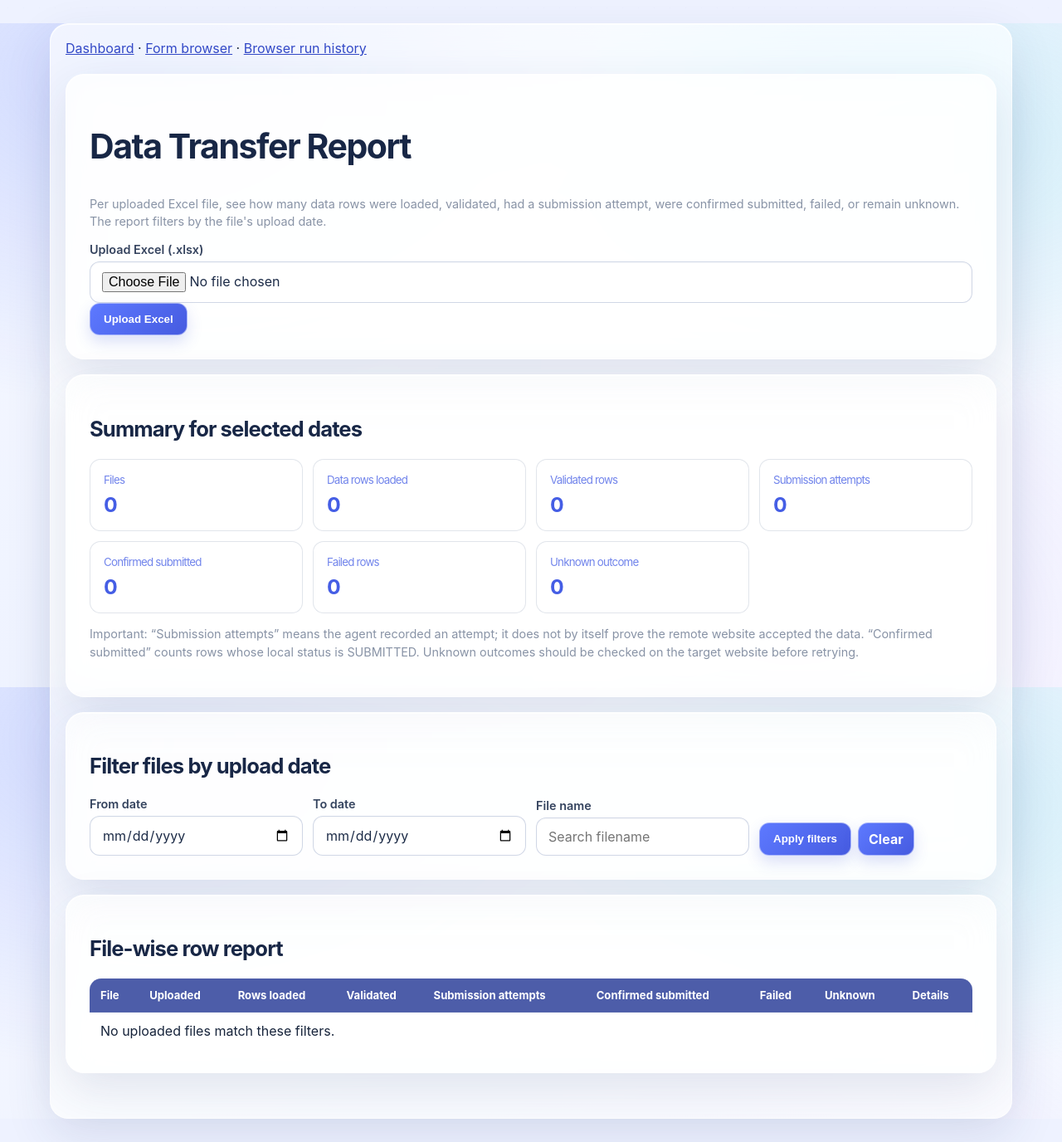
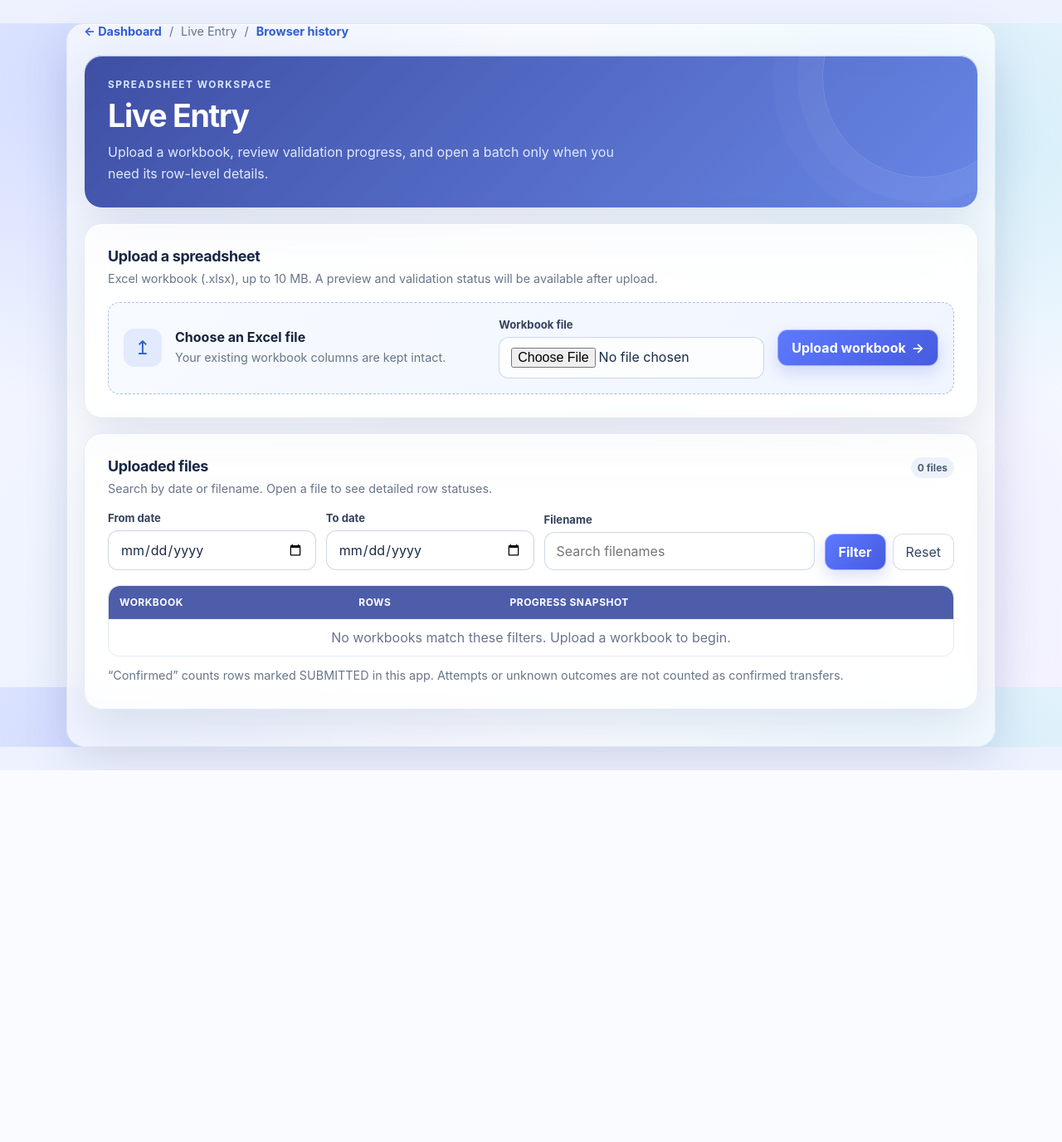
Before and after one commit to HERRY2DEV-ss/LocalSurveyTestAgent, a Flask app: page /live-entry in a window 1280 px wide. Shown: the whole page at 83% size. After the commit the page ends 928 px from the top, so only its background shows below. Run offline with Flask 3, Linux system fonts and the light colour scheme; the visitor is signed in with stand-in values (Sample User, id 1); data that the repository does not hold is empty; some libraries are stand-ins or nearby versions.

Commit message:
Polish Live Entry upload and batch list UI

```diff
--- a/templates/live_entry.html
+++ b/templates/live_entry.html
@@ -3,85 +3,103 @@
 <head>
   <meta charset="utf-8">
   <meta name="viewport" content="width=device-width, initial-scale=1">
-  <title>Live Entry · Data Transfer Report</title>
+  <title>Live Entry · Data Transfer</title>
   <link rel="stylesheet" href="{{ url_for('static', filename='glass.css') }}">
   <style>
-    .page{max-width:1240px;margin:28px auto;padding:0 18px 36px}
-    .panel{margin:18px 0;padding:22px;border-radius:16px}
-    .filters{display:grid;grid-template-columns:repeat(4,minmax(150px,1fr));gap:12px;align-items:end}
-    label{display:block;font-size:.9rem;font-weight:600;margin-bottom:6px}
-    input{box-sizing:border-box;width:100%;min-height:42px;padding:10px;border:1px solid #cbd5e1;border-radius:9px;font:inherit}
-    .actions{display:flex;gap:8px;flex-wrap:wrap}
-    .stats{display:grid;grid-template-columns:repeat(4,minmax(130px,1fr));gap:12px}
-    .stat{padding:16px;border:1px solid rgba(148,163,184,.28);border-radius:13px;background:rgba(255,255,255,.48)}
-    .stat small{display:block;opacity:.76;margin-bottom:7px}
-    .stat strong{font-size:1.55rem;overflow-wrap:anywhere}
-    .table-wrap{overflow-x:auto}
-    table{width:100%;border-collapse:collapse;min-width:850px}
-    th,td{text-align:left;padding:12px;border-bottom:1px solid rgba(148,163,184,.3);vertical-align:top}
-    th{font-size:.82rem;white-space:nowrap}
-    .muted{opacity:.76;font-size:.9rem;line-height:1.5}
-    .btn{display:inline-block;padding:9px 12px;border-radius:9px;text-decoration:none}
-    @media(max-width:760px){.filters,.stats{grid-template-columns:repeat(2,minmax(0,1fr))}.page{margin-top:14px}.panel{padding:15px}}
-    @media(max-width:440px){.filters,.stats{grid-template-columns:1fr}}
+    :root{--ink:#18243a;--muted:#68758a;--line:#e3eaf4;--blue:#315fce;--pale:#f3f7ff}
+    body{color:var(--ink)}
+    .page{max-width:1120px;margin:28px auto;padding:0 20px 44px}
+    .navline{display:flex;gap:9px;flex-wrap:wrap;align-items:center;margin-bottom:20px;font-size:.9rem;color:var(--muted)}
+    .navline a{color:#315fce;text-decoration:none;font-weight:650}
+    .hero{position:relative;overflow:hidden;padding:28px;border-radius:22px;background:linear-gradient(125deg,#142d50,#315fce 72%,#7c8ee8);color:#fff;box-shadow:0 18px 40px #24477b24}
+    .hero:after{content:"";position:absolute;width:240px;height:240px;border:1px solid #ffffff24;border-radius:50%;right:-55px;top:-95px;box-shadow:0 0 0 30px #ffffff08,0 0 0 60px #ffffff06}
+    .hero .eyebrow{font-size:.74rem;font-weight:750;letter-spacing:.13em;text-transform:uppercase;color:#d8e5ff}
+    .hero h1{font-size:clamp(1.7rem,3vw,2.35rem);letter-spacing:-.035em;line-height:1.12;margin:10px 0}
+    .hero p{max-width:650px;color:#e1eaff;line-height:1.6;margin:0}
+    .panel{background:rgba(255,255,255,.88);border:1px solid #e0e8f3;border-radius:18px;padding:22px;box-shadow:0 8px 26px #18345b0a;margin-top:18px}
+    .section-head{display:flex;justify-content:space-between;align-items:flex-start;gap:14px;margin-bottom:16px}
+    h2{font-size:1.12rem;letter-spacing:-.02em;margin:0 0 6px}
+    .muted{font-size:.9rem;color:var(--muted);line-height:1.55;margin:0}
+    .upload-box{display:flex;align-items:center;gap:16px;padding:18px;border:1px dashed #a9bee2;border-radius:14px;background:linear-gradient(120deg,#f7faff,#f0f5ff);flex-wrap:wrap}
+    .upload-icon{width:46px;height:46px;flex:0 0 46px;border-radius:13px;background:#e1eaff;color:#315fce;display:grid;place-items:center;font-size:23px}
+    .upload-copy{flex:1;min-width:180px}
+    .upload-copy strong{display:block;margin-bottom:4px}
+    input{box-sizing:border-box;width:100%;min-height:42px;padding:10px 12px;border:1px solid #cbd6e6;border-radius:10px;background:#fff;color:var(--ink);font:inherit}
+    input:focus{outline:3px solid #cbdcff;border-color:#6f91e8}
+    label{display:block;font-size:.82rem;font-weight:700;margin:0 0 7px}
+    .file-input{max-width:320px}
+    button,.btn{display:inline-flex;justify-content:center;align-items:center;gap:7px;border:0;border-radius:10px;padding:11px 15px;background:linear-gradient(120deg,#315fce,#594ed0);color:#fff;font-weight:700;font:inherit;text-decoration:none;cursor:pointer;white-space:nowrap}
+    .btn.secondary{background:#edf2fb;color:#2a477a;border:1px solid #dbe5f5}
+    .filters{display:grid;grid-template-columns:1fr 1fr 1.3fr auto;gap:12px;align-items:end}
+    .filter-actions{display:flex;gap:8px}
+    .table-wrap{overflow-x:auto;border:1px solid var(--line);border-radius:13px}
+    table{width:100%;border-collapse:collapse;min-width:650px;background:#fff}
+    th,td{text-align:left;padding:14px 15px;border-bottom:1px solid #edf1f7;vertical-align:middle}
+    th{font-size:.75rem;letter-spacing:.04em;text-transform:uppercase;color:#69778d;background:#f7f9fd;white-space:nowrap}
+    tbody tr:last-child td{border-bottom:0}
+    tbody tr:hover{background:#f9fbff}
+    .filename{font-weight:700;overflow-wrap:anywhere;max-width:320px}
+    .subline{display:block;color:var(--muted);font-size:.78rem;font-weight:400;margin-top:4px}
+    .number{font-weight:750;font-variant-numeric:tabular-nums}
+    .statusline{display:flex;gap:5px;flex-wrap:wrap}
+    .chip{display:inline-block;padding:5px 8px;border-radius:20px;font-size:.75rem;font-weight:700;background:#edf2fa;color:#4c5d76}
+    .chip.good{background:#e1f6ea;color:#177044}.chip.bad{background:#fff0e8;color:#a44a22}.chip.unknown{background:#fff5d8;color:#855e05}
+    .open-link{font-weight:750;color:#315fce;text-decoration:none;white-space:nowrap}
+    .empty{padding:28px;text-align:center;color:var(--muted)}
+    .flash{padding:12px 14px;background:#fff4dc;border:1px solid #f2dda3;border-radius:12px}
+    @media(max-width:780px){.page{margin:16px auto;padding:0 13px 30px}.hero{padding:22px}.panel{padding:16px}.filters{grid-template-columns:1fr 1fr}.filter-actions{grid-column:1/-1}.upload-box{align-items:flex-start}}
+    @media(max-width:460px){.filters{grid-template-columns:1fr}.filter-actions{grid-column:auto}.file-input{max-width:none}.upload-box button{width:100%}.section-head{display:block}.section-head .btn{margin-top:10px}}
   </style>
 </head>
 <body>
 <main class="page">
-  <p><a href="/">Dashboard</a> · <a href="/automation">Form browser</a> · <a href="/history">Browser run history</a></p>
+  <nav class="navline"><a href="/">← Dashboard</a><span>/</span><span>Live Entry</span><span>/</span><a href="/history">Browser history</a></nav>
+  <header class="hero">
+    <div class="eyebrow">Spreadsheet workspace</div>
+    <h1>Live Entry</h1>
+    <p>Upload a workbook, review validation progress, and open a batch only when you need its row-level details.</p>
+  </header>
+
+  {% with messages = get_flashed_messages() %}{% for message in messages %}<p class="flash" role="alert">{{ message }}</p>{% endfor %}{% endwith %}
+
   <section class="panel">
-    <h1>Data Transfer Report</h1>
-    <p class="muted">Per uploaded Excel file, see how many data rows were loaded, validated, had a submission attempt, were confirmed submitted, failed, or remain unknown. The report filters by the file's upload date.</p>
+    <div class="section-head"><div><h2>Upload a spreadsheet</h2><p class="muted">Excel workbook (.xlsx), up to 10 MB. A preview and validation status will be available after upload.</p></div></div>
     <form method="post" action="{{ url_for('live_batches.upload') }}" enctype="multipart/form-data">
       <input type="hidden" name="csrf_token" value="{{ csrf_token() }}">
-      <label for="workbook">Upload Excel (.xlsx)</label>
-      <input id="workbook" type="file" name="workbook" accept=".xlsx" required>
-      <button type="submit">Upload Excel</button>
+      <div class="upload-box">
+        <div class="upload-icon" aria-hidden="true">↥</div>
+        <div class="upload-copy"><strong>Choose an Excel file</strong><span class="muted">Your existing workbook columns are kept intact.</span></div>
+        <div class="file-input"><label for="workbook">Workbook file</label><input id="workbook" type="file" name="workbook" accept=".xlsx" required></div>
+        <button type="submit">Upload workbook <span aria-hidden="true">→</span></button>
+      </div>
     </form>
   </section>
 
   <section class="panel">
-    <h2>Summary for selected dates</h2>
-    <div class="stats">
-      <div class="stat"><small>Files</small><strong>{{ totals.files or 0 }}</strong></div>
-      <div class="stat"><small>Data rows loaded</small><strong>{{ totals.total_rows or 0 }}</strong></div>
-      <div class="stat"><small>Validated rows</small><strong>{{ totals.validated_rows or 0 }}</strong></div>
-      <div class="stat"><small>Submission attempts</small><strong>{{ totals.attempted_rows or 0 }}</strong></div>
-      <div class="stat"><small>Confirmed submitted</small><strong>{{ totals.submitted_rows or 0 }}</strong></div>
-      <div class="stat"><small>Failed rows</small><strong>{{ totals.failed_rows or 0 }}</strong></div>
-      <div class="stat"><small>Unknown outcome</small><strong>{{ totals.unknown_rows or 0 }}</strong></div>
-    </div>
-    <p class="muted">Important: “Submission attempts” means the agent recorded an attempt; it does not by itself prove the remote website accepted the data. “Confirmed submitted” counts rows whose local status is SUBMITTED. Unknown outcomes should be checked on the target website before retrying.</p>
-  </section>
-
-  <section class="panel">
-    <h2>Filter files by upload date</h2>
+    <div class="section-head"><div><h2>Uploaded files</h2><p class="muted">Search by date or filename. Open a file to see detailed row statuses.</p></div><span class="chip">{{ totals.files or 0 }} files</span></div>
     <form method="get" class="filters">
       <div><label for="from_date">From date</label><input id="from_date" type="date" name="from_date" value="{{ from_date }}"></div>
       <div><label for="to_date">To date</label><input id="to_date" type="date" name="to_date" value="{{ to_date }}"></div>
-      <div><label for="filename">File name</label><input id="filename" name="filename" value="{{ filename }}" placeholder="Search filename"></div>
-      <div class="actions"><button type="submit">Apply filters</button><a class="btn" href="{{ url_for('live_batches.index') }}">Clear</a></div>
+      <div><label for="filename">Filename</label><input id="filename" name="filename" value="{{ filename }}" placeholder="Search filenames"></div>
+      <div class="filter-actions"><button type="submit">Filter</button><a class="btn secondary" href="{{ url_for('live_batches.index') }}">Reset</a></div>
     </form>
-  </section>
-
-  {% with messages = get_flashed_messages() %}{% for message in messages %}<p role="alert">{{ message }}</p>{% endfor %}{% endwith %}
-  <section class="panel">
-    <h2>File-wise row report</h2>
+    <div style="height:18px"></div>
     <div class="table-wrap"><table>
-      <thead><tr><th>File</th><th>Uploaded</th><th>Rows loaded</th><th>Validated</th><th>Submission attempts</th><th>Confirmed submitted</th><th>Failed</th><th>Unknown</th><th>Details</th></tr></thead>
+      <thead><tr><th>Workbook</th><th>Rows</th><th>Progress snapshot</th><th></th></tr></thead>
       <tbody>
       {% for batch in batches %}
         <tr>
-          <td>{{ batch.filename }}</td><td>{{ batch.created_at }}</td><td>{{ batch.total_rows or 0 }}</td>
-          <td>{{ batch.validated_rows or 0 }}</td><td>{{ batch.attempted_rows or 0 }}</td>
-          <td>{{ batch.submitted_rows or 0 }}</td><td>{{ batch.failed_rows or 0 }}</td><td>{{ batch.unknown_rows or 0 }}</td>
-          <td><a href="{{ url_for('live_batches.detail', batch_id=batch.id) }}">Open rows</a></td>
+          <td><span class="filename">{{ batch.filename }}</span><span class="subline">{{ batch.created_at }}</span></td>
+          <td><span class="number">{{ batch.total_rows or 0 }}</span><span class="subline">data rows</span></td>
+          <td><div class="statusline"><span class="chip good">{{ batch.submitted_rows or 0 }} confirmed</span><span class="chip">{{ batch.validated_rows or 0 }} validated</span><span class="chip bad">{{ batch.failed_rows or 0 }} failed</span>{% if batch.unknown_rows %}<span class="chip unknown">{{ batch.unknown_rows }} unknown</span>{% endif %}</div></td>
+          <td><a class="open-link" href="{{ url_for('live_batches.detail', batch_id=batch.id) }}">Open batch →</a></td>
         </tr>
       {% else %}
-        <tr><td colspan="9">No uploaded files match these filters.</td></tr>
+        <tr><td colspan="4" class="empty">No workbooks match these filters. Upload a workbook to begin.</td></tr>
       {% endfor %}
       </tbody>
     </table></div>
+    <p class="muted" style="margin-top:12px">“Confirmed” counts rows marked SUBMITTED in this app. Attempts or unknown outcomes are not counted as confirmed transfers.</p>
   </section>
 </main>
 </body>
```
